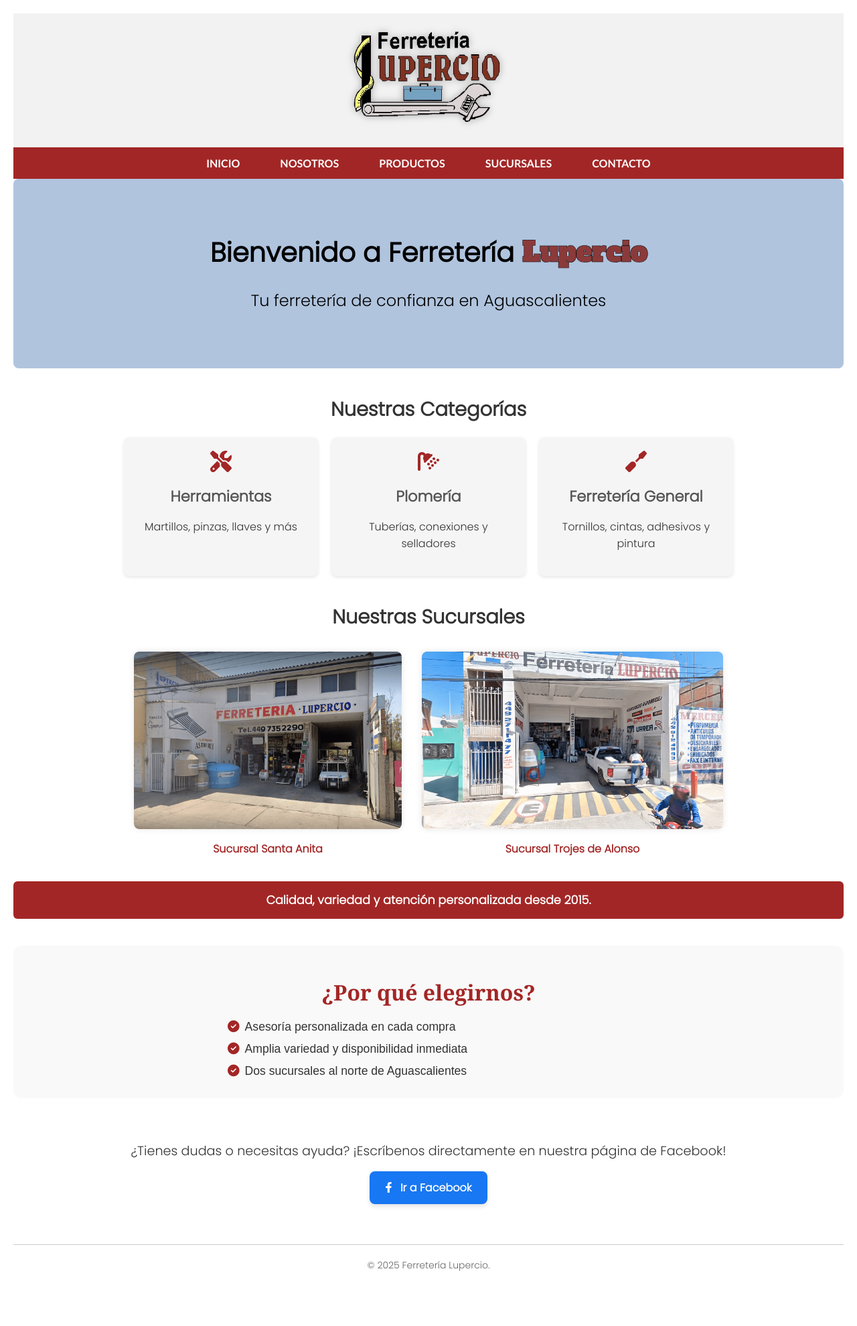
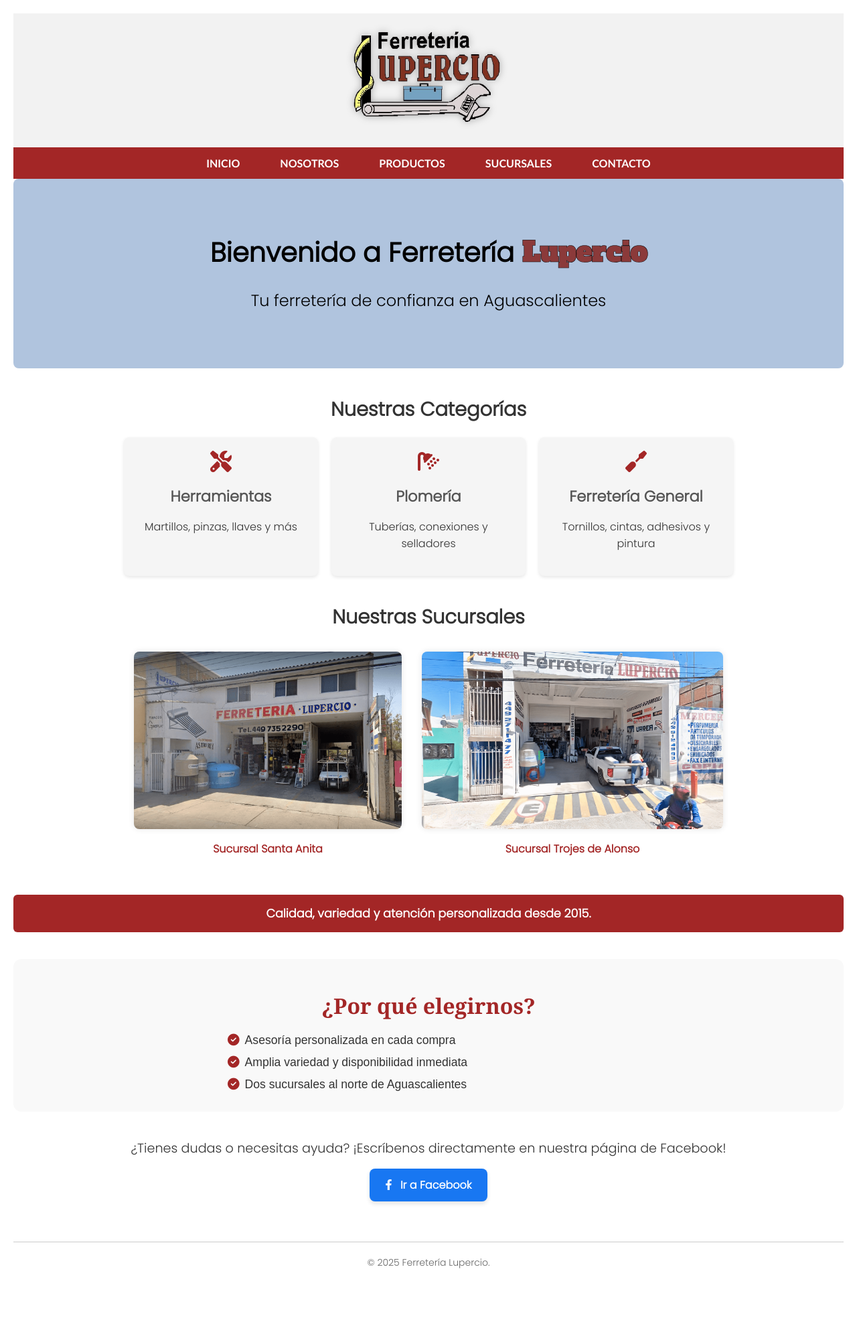
Before and after one commit to Ferreteria-Lupercio/Ferreteria-Lupercio.github.io, a Jekyll site: the page built from index.md, in a window 1280 px wide. Shown: the whole page at 67% size. Built offline with Jekyll 4.4.1, drawn with Linux system fonts in a browser that asks for light colours.

Commit message:
Update index.md

```diff
--- a/index.md
+++ b/index.md
@@ -56,7 +56,7 @@ layout: default
 </div>
 
 <!-- Promotional Strip -->
-<div style="margin-top: 20px; background-color: #a32626; color: white; text-align: center; padding: 15px; border-radius: 6px; font-family: 'Poppins', sans-serif; font-size: 1.1rem;">
+<div style="margin-top: 40px; background-color: #a32626; color: white; text-align: center; padding: 15px; border-radius: 6px; font-family: 'Poppins', sans-serif; font-size: 1.1rem;">
   <strong>Calidad, variedad y atención personalizada desde 2015.</strong>
 </div>
 
@@ -72,7 +72,7 @@ layout: default
   </ul>
 </div>
 
-<div style="text-align: center; margin-top: 4rem;">
+<div style="text-align: center; margin-top: 2.5rem;">
   <p style="font-size: 1.2rem; margin-bottom: 1rem;">
     ¿Tienes dudas o necesitas ayuda? ¡Escríbenos directamente en nuestra página de Facebook!
   </p>
```
